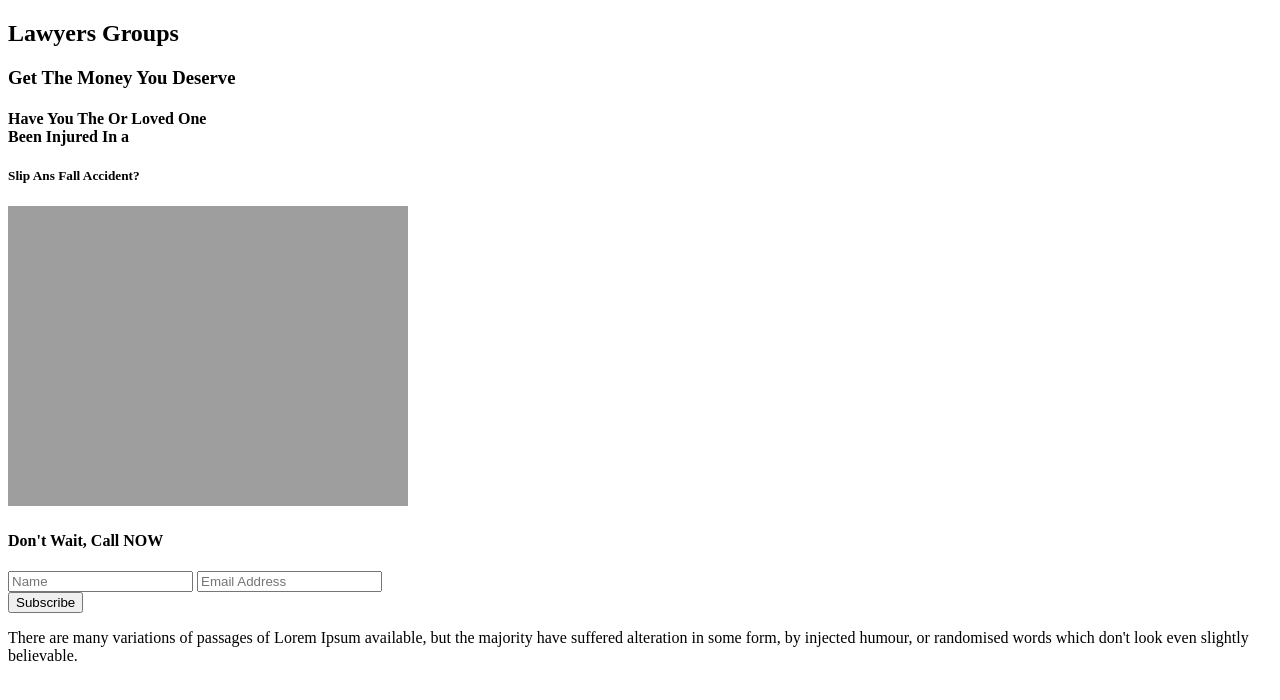
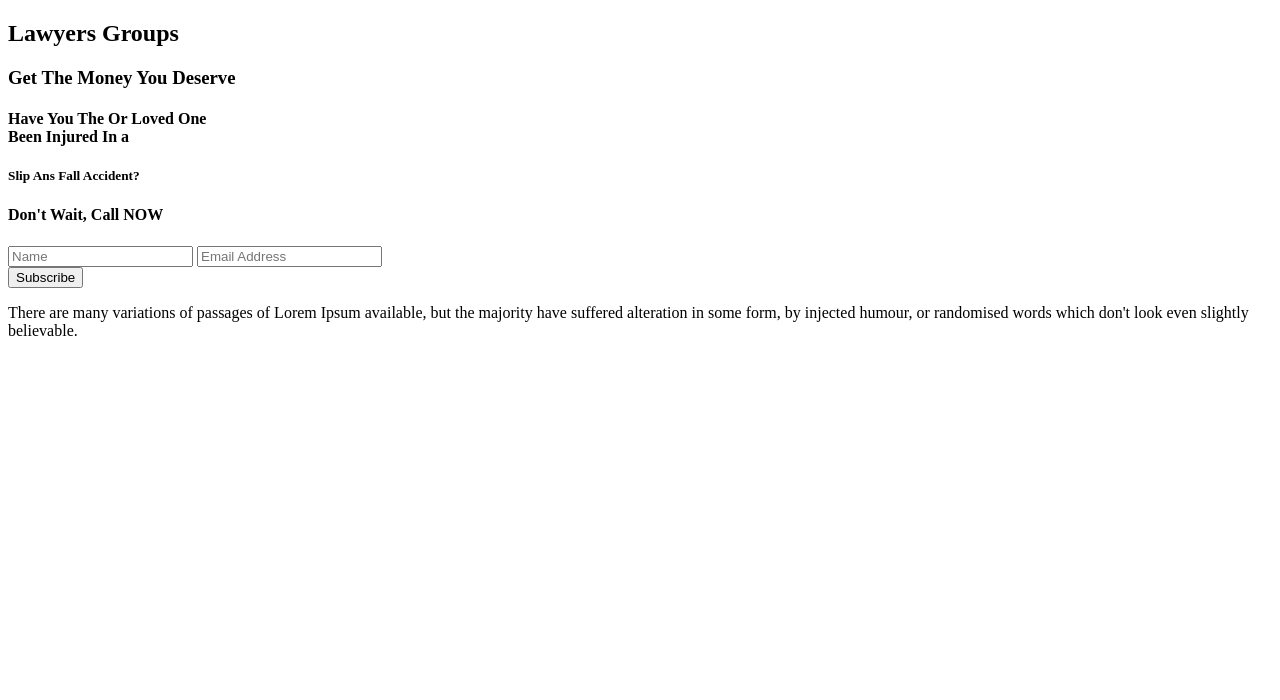
Before and after one commit to tonyseel/blog.hatkit.com, a Jekyll site: the page built from _posts/mobilesqueezeone/2021-01-01-mobilesqueezeone.md, in a window 1280 px wide. Shown: the top 700 px of the page. Built offline with Jekyll 4.4.1, drawn with Linux system fonts in a browser that asks for light colours.

Commit message:
if imafe

```diff
--- a/_layouts/mobilesqueezeone.html
+++ b/_layouts/mobilesqueezeone.html
@@ -19,7 +19,9 @@
 		<h3>{{page.heading}}</h3>
 		<h4>{{page.sub-heading}}</h4>
 	 	<h5>{{page.second-heading}}</h5>
+	 	   {% if page.banner %}
 		 <img src="{{site.baseurl}}/image/mobilesqueezeone/{{page.banner}}"/>
+	       {% endif %}
 	 	<h4>{{page.banner-content}}</h4>
 		<div class="button">
          <form method="post" class="form-inside" action="http://leads.hatkit.com/form.php?form=1" id="frmSS1" onsubmit="return CheckForm1(this);">
```
